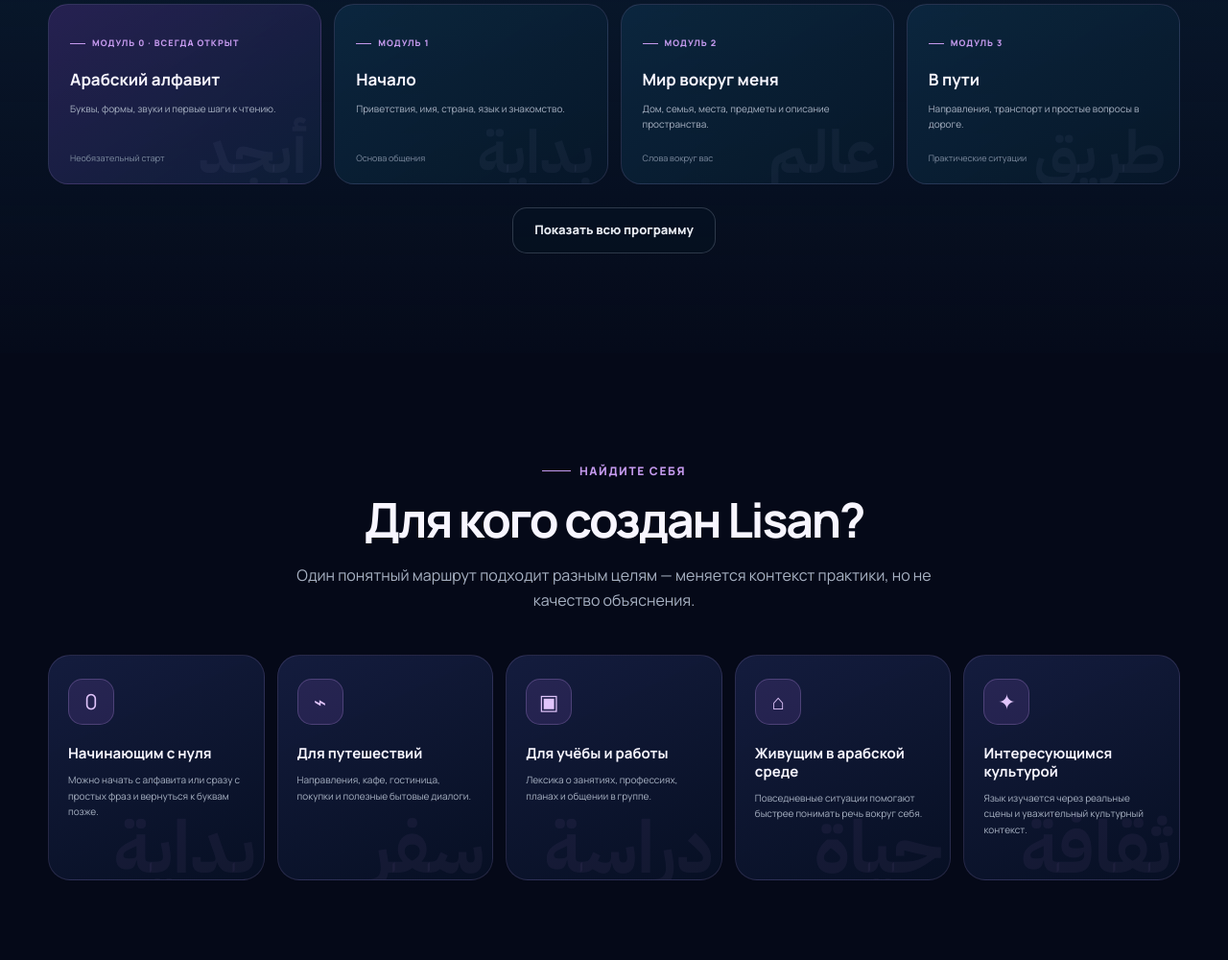
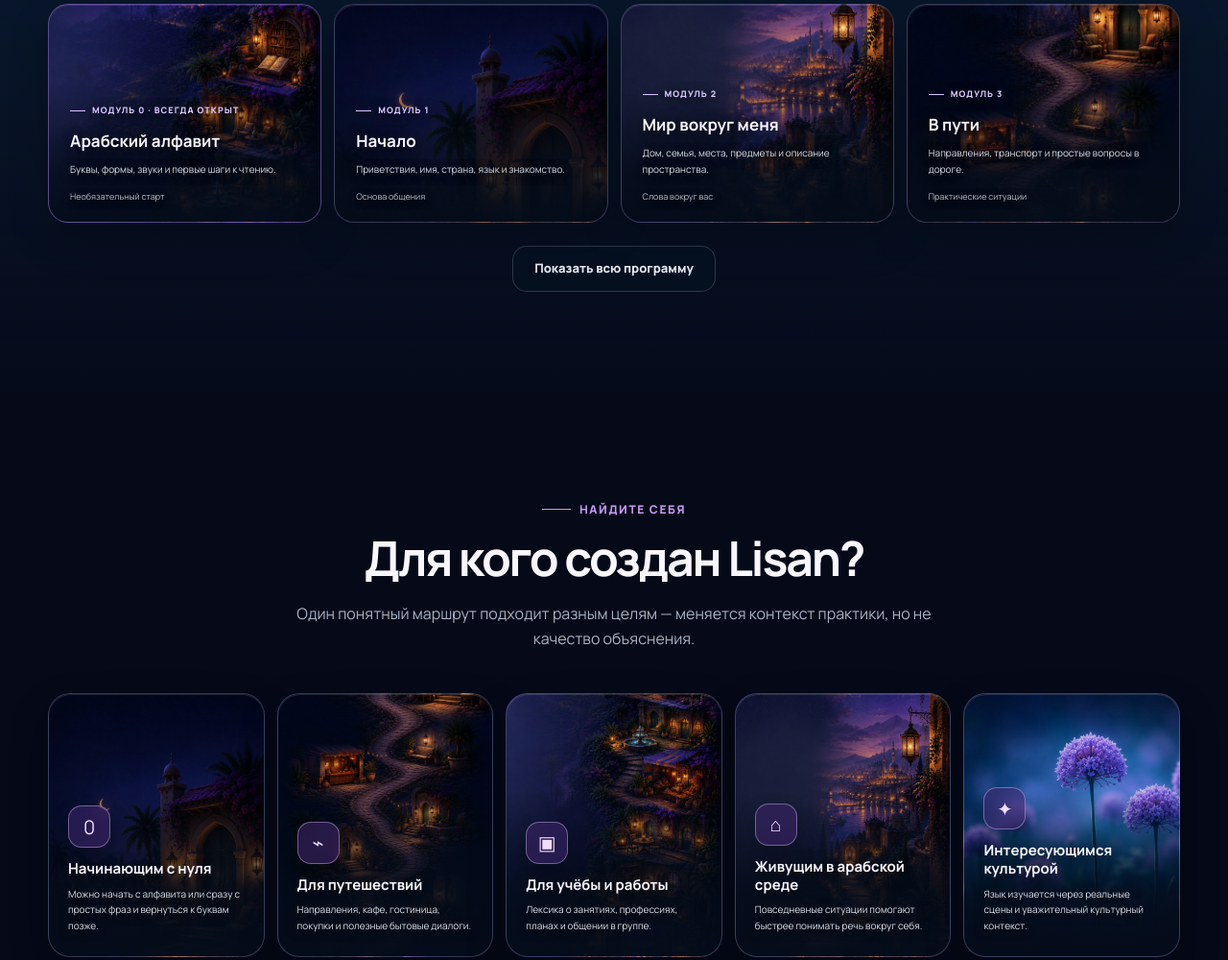
Before and after one commit to ayhamrabea/lisan-landingPgae, a plain HTML site: page index.html in a window 1280 px wide. Shown: the part 6574-7574 px from the top of the page at 96% size. Drawn offline with Linux system fonts and the light colour scheme.

Commit message:
Add vivid Lisan scenes to cards

```diff
--- a/index.html
+++ b/index.html
@@ -323,25 +323,27 @@
 
     .curriculum { overflow: hidden; background: linear-gradient(180deg, rgba(13,39,64,.06), rgba(13,39,64,.46), rgba(13,39,64,.06)); }
     .module-grid { display: grid; grid-template-columns: repeat(4, 1fr); gap: 13px; }
-    .module-card { position: relative; min-height: 188px; padding: 22px; overflow: hidden; border: 1px solid var(--line); border-radius: 21px; background: linear-gradient(145deg, rgba(13,42,66,.85), rgba(7,24,42,.92)); transition: transform .23s, border-color .23s; }
-    .module-card:hover { transform: translateY(-5px); border-color: var(--line-strong); }
-    .module-card::after { content: attr(data-ar); position: absolute; right: 14px; bottom: -15px; color: rgba(181,175,232,.055); font: 700 62px "IBM Plex Sans Arabic", sans-serif; }
-    .module-card.optional { background: linear-gradient(145deg, rgba(51,38,98,.72), rgba(13,31,56,.92)); }
-    .module-number { display: inline-flex; align-items: center; gap: 7px; color: var(--accent-soft); font-size: 9px; font-weight: 800; letter-spacing: .12em; text-transform: uppercase; }
+    .module-card { position: relative; isolation: isolate; min-height: 228px; display: grid; align-content: end; padding: 22px 22px 47px; overflow: hidden; border: 1px solid rgba(181,175,232,.28); border-radius: 21px; background-color: #07182a; background-image: linear-gradient(180deg, rgba(4,12,26,.03) 0%, rgba(4,12,26,.12) 38%, rgba(4,12,26,.86) 77%, rgba(4,12,26,.98) 100%), var(--card-bg); background-position: center, var(--card-pos, center); background-size: cover, cover; background-repeat: no-repeat; box-shadow: 0 18px 42px rgba(0,0,0,.24); transition: transform .23s, border-color .23s, box-shadow .23s; }
+    .module-card:hover { transform: translateY(-5px); border-color: rgba(197,154,238,.58); box-shadow: 0 23px 52px rgba(0,0,0,.34); }
+    .module-card::before { content: ""; position: absolute; z-index: 0; inset: 0; pointer-events: none; border-radius: inherit; box-shadow: inset 0 1px rgba(255,255,255,.12); }
+    .module-card::after { display: none; }
+    .module-card.optional { border-color: rgba(172,130,236,.48); }
+    .module-number { position: relative; z-index: 1; display: inline-flex; align-items: center; gap: 7px; color: #dbc6ff; font-size: 9px; font-weight: 800; letter-spacing: .12em; text-shadow: 0 2px 12px rgba(0,0,0,.9); text-transform: uppercase; }
     .module-number::before { content: ""; width: 16px; height: 1px; background: currentColor; }
-    .module-card h3 { position: relative; z-index: 1; margin: 15px 0 0; font-size: 17px; }
-    .module-card p { position: relative; z-index: 1; margin: 8px 0 0; color: var(--muted); font-size: 10px; }
-    .module-meta { position: absolute; z-index: 2; left: 22px; bottom: 18px; color: #7f8da1; font-size: 9px; }
+    .module-card h3 { position: relative; z-index: 1; margin: 10px 0 0; font-size: 17px; text-shadow: 0 3px 16px rgba(0,0,0,.95); }
+    .module-card p { position: relative; z-index: 1; margin: 7px 0 0; color: #d9dfe9; font-size: 10px; text-shadow: 0 2px 12px rgba(0,0,0,.95); }
+    .module-meta { position: absolute; z-index: 2; left: 22px; bottom: 18px; color: #b7c1cf; font-size: 9px; text-shadow: 0 2px 10px rgba(0,0,0,.95); }
     .module-card.is-collapsed { display: none; }
     .program-actions { display: flex; justify-content: center; margin-top: 24px; }
 
     .audience-grid { display: grid; grid-template-columns: repeat(5, 1fr); gap: 13px; }
-    .audience-card { position: relative; min-height: 235px; padding: 24px 20px; overflow: hidden; border: 1px solid var(--line); border-radius: 23px; background: linear-gradient(155deg, rgba(22,31,66,.9), rgba(7,16,36,.96)); transition: transform .23s, border-color .23s; }
-    .audience-card:hover { transform: translateY(-5px); border-color: var(--line-strong); }
-    .audience-card::after { content: attr(data-ar); position: absolute; right: 8px; bottom: -25px; color: rgba(197,154,238,.06); font: 700 76px "IBM Plex Sans Arabic", sans-serif; }
-    .audience-icon { position: relative; z-index: 1; display: grid; place-items: center; width: 48px; height: 48px; color: #e1c5fb; border: 1px solid rgba(197,154,238,.25); border-radius: 15px; background: rgba(162,100,223,.14); font-size: 22px; }
-    .audience-card h3 { position: relative; z-index: 1; margin: 21px 0 0; font-size: 15px; line-height: 1.25; }
-    .audience-card p { position: relative; z-index: 1; margin: 9px 0 0; color: var(--muted); font-size: 10px; }
+    .audience-card { position: relative; isolation: isolate; min-height: 275px; display: flex; flex-direction: column; justify-content: flex-end; padding: 24px 20px; overflow: hidden; border: 1px solid rgba(181,175,232,.28); border-radius: 23px; background-color: #07182a; background-image: linear-gradient(180deg, rgba(4,12,26,.02) 0%, rgba(4,12,26,.1) 37%, rgba(4,12,26,.88) 76%, rgba(4,12,26,.99) 100%), var(--card-bg); background-position: center, var(--card-pos, center); background-size: cover, cover; background-repeat: no-repeat; box-shadow: 0 18px 42px rgba(0,0,0,.24); transition: transform .23s, border-color .23s, box-shadow .23s; }
+    .audience-card:hover { transform: translateY(-5px); border-color: rgba(197,154,238,.58); box-shadow: 0 23px 52px rgba(0,0,0,.34); }
+    .audience-card::before { content: ""; position: absolute; z-index: 0; inset: 0; pointer-events: none; border-radius: inherit; box-shadow: inset 0 1px rgba(255,255,255,.12); }
+    .audience-card::after { display: none; }
+    .audience-icon { position: relative; z-index: 1; display: grid; place-items: center; width: 44px; height: 44px; color: #f0ddff; border: 1px solid rgba(223,192,248,.42); border-radius: 14px; background: rgba(63,38,107,.56); box-shadow: 0 8px 20px rgba(0,0,0,.24); backdrop-filter: blur(8px); font-size: 20px; }
+    .audience-card h3 { position: relative; z-index: 1; margin: 13px 0 0; font-size: 15px; line-height: 1.25; text-shadow: 0 3px 16px rgba(0,0,0,.95); }
+    .audience-card p { position: relative; z-index: 1; margin: 8px 0 0; color: #dbe1eb; font-size: 10px; text-shadow: 0 2px 12px rgba(0,0,0,.95); }
 
     .guides-layout { display: grid; grid-template-columns: 1fr .9fr; align-items: center; gap: 70px; }
     .guides-copy h2 { margin: 14px 0 0; font-size: clamp(34px, 4vw, 50px); line-height: 1.08; letter-spacing: -.045em; }
@@ -540,7 +542,7 @@
       .pdf-badge { right: -5px; top: 2%; }
       .pdf-copy > p, .pdf-note { font-size: 13px; line-height: 1.6; }
       .module-grid { width: calc(100% + 16px); display: flex; gap: 11px; overflow-x: auto; margin-right: -16px; padding: 4px 16px 16px 0; scroll-snap-type: x mandatory; scrollbar-width: none; }
-      .module-card { flex: 0 0 min(82vw, 320px); min-height: 176px; scroll-snap-align: start; }
+      .module-card { flex: 0 0 min(82vw, 320px); min-height: 250px; scroll-snap-align: start; }
       .module-card p { font-size: 13px; line-height: 1.5; }
       .module-meta { font-size: 11px; }
       .guides-visual { min-height: 370px; }
@@ -549,7 +551,7 @@
       .guide-label { display: none; }
       .guide-points { grid-template-columns: 1fr; }
       .audience-grid { width: calc(100% + 16px); display: flex; gap: 11px; overflow-x: auto; margin-right: -16px; padding: 4px 16px 16px 0; scroll-snap-type: x mandatory; scrollbar-width: none; }
-      .audience-card { flex: 0 0 min(82vw, 310px); min-height: 170px; padding: 20px; scroll-snap-align: start; }
+      .audience-card { flex: 0 0 min(82vw, 310px); min-height: 285px; padding: 20px; scroll-snap-align: start; }
       .audience-card h3 { margin-top: 16px; font-size: 17px; }
       .audience-card p { font-size: 13px; line-height: 1.5; }
       .motivation-panel { padding: 28px 20px; }
@@ -753,14 +755,14 @@
           <p>Уровень A1 разбит на понятные тематические блоки. Необязательный модуль алфавита всегда открыт, а основной путь постепенно добавляет лексику, грамматику и реальные ситуации.</p>
         </div>
         <div class="module-grid">
-          <article class="module-card optional reveal" data-ar="أبجد"><span class="module-number">Модуль 0 · всегда открыт</span><h3>Арабский алфавит</h3><p>Буквы, формы, звуки и первые шаги к чтению.</p><span class="module-meta">Необязательный старт</span></article>
-          <article class="module-card reveal" data-ar="بداية"><span class="module-number">Модуль 1</span><h3>Начало</h3><p>Приветствия, имя, страна, язык и знакомство.</p><span class="module-meta">Основа общения</span></article>
-          <article class="module-card reveal" data-ar="عالم"><span class="module-number">Модуль 2</span><h3>Мир вокруг меня</h3><p>Дом, семья, места, предметы и описание пространства.</p><span class="module-meta">Слова вокруг вас</span></article>
-          <article class="module-card reveal" data-ar="طريق"><span class="module-number">Модуль 3</span><h3>В пути</h3><p>Направления, транспорт и простые вопросы в дороге.</p><span class="module-meta">Практические ситуации</span></article>
-          <article class="module-card reveal is-collapsed" data-ar="يومي"><span class="module-number">Модуль 4</span><h3>Повседневная жизнь</h3><p>Распорядок, время, еда и привычные действия.</p><span class="module-meta">Каждый день</span></article>
-          <article class="module-card reveal is-collapsed" data-ar="دراسة"><span class="module-number">Модуль 5</span><h3>Учёба и работа</h3><p>Профессии, занятия, планы и общение в группе.</p><span class="module-meta">Учимся говорить о себе</span></article>
-          <article class="module-card reveal is-collapsed" data-ar="سفر"><span class="module-number">Модуль 6</span><h3>Путешествия и ситуации</h3><p>Покупки, кафе, гостиница и полезные диалоги.</p><span class="module-meta">Арабский в действии</span></article>
-          <article class="module-card reveal is-collapsed" data-ar="A1"><span class="module-number">Финал уровня</span><h3>Итоговая проверка</h3><p>Собираем навыки вместе и видим, что уже получается.</p><span class="module-meta">Ваш результат A1</span></article>
+          <article class="module-card optional reveal" data-ar="أبجد" style="--card-bg:url('img/card-scenes/learning-city.jpg');--card-pos:72% 20%;"><span class="module-number">Модуль 0 · всегда открыт</span><h3>Арабский алфавит</h3><p>Буквы, формы, звуки и первые шаги к чтению.</p><span class="module-meta">Необязательный старт</span></article>
+          <article class="module-card reveal" data-ar="بداية" style="--card-bg:url('img/card-scenes/first-door.jpg');--card-pos:70% 31%;"><span class="module-number">Модуль 1</span><h3>Начало</h3><p>Приветствия, имя, страна, язык и знакомство.</p><span class="module-meta">Основа общения</span></article>
+          <article class="module-card reveal" data-ar="عالم" style="--card-bg:url('img/card-scenes/arabic-home.jpg');--card-pos:72% 42%;"><span class="module-number">Модуль 2</span><h3>Мир вокруг меня</h3><p>Дом, семья, места, предметы и описание пространства.</p><span class="module-meta">Слова вокруг вас</span></article>
+          <article class="module-card reveal" data-ar="طريق" style="--card-bg:url('img/card-scenes/learning-path.jpg');--card-pos:58% 22%;"><span class="module-number">Модуль 3</span><h3>В пути</h3><p>Направления, транспорт и простые вопросы в дороге.</p><span class="module-meta">Практические ситуации</span></article>
+          <article class="module-card reveal is-collapsed" data-ar="يومي" style="--card-bg:url('img/card-scenes/lisan-flowers.jpg');--card-pos:62% 52%;"><span class="module-number">Модуль 4</span><h3>Повседневная жизнь</h3><p>Распорядок, время, еда и привычные действия.</p><span class="module-meta">Каждый день</span></article>
+          <article class="module-card reveal is-collapsed" data-ar="دراسة" style="--card-bg:url('img/card-scenes/learning-city.jpg');--card-pos:80% 81%;"><span class="module-number">Модуль 5</span><h3>Учёба и работа</h3><p>Профессии, занятия, планы и общение в группе.</p><span class="module-meta">Учимся говорить о себе</span></article>
+          <article class="module-card reveal is-collapsed" data-ar="سفر" style="--card-bg:url('img/card-scenes/desert-journey.jpg');--card-pos:50% 48%;"><span class="module-number">Модуль 6</span><h3>Путешествия и ситуации</h3><p>Покупки, кафе, гостиница и полезные диалоги.</p><span class="module-meta">Арабский в действии</span></article>
+          <article class="module-card reveal is-collapsed" data-ar="A1" style="--card-bg:url('img/card-scenes/night-valley.jpg');--card-pos:50% 57%;"><span class="module-number">Финал уровня</span><h3>Итоговая проверка</h3><p>Собираем навыки вместе и видим, что уже получается.</p><span class="module-meta">Ваш результат A1</span></article>
         </div>
         <p class="swipe-hint">Листайте модули в сторону</p>
         <div class="program-actions reveal"><button class="button button-ghost" id="programToggle" type="button" aria-expanded="false">Показать всю программу</button></div>
@@ -771,11 +773,11 @@
       <div class="wrap">
         <div class="section-head center reveal"><span class="kicker">Найдите себя</span><h2>Для кого создан Lisan?</h2><p>Один понятный маршрут подходит разным целям — меняется контекст практики, но не качество объяснения.</p></div>
         <div class="audience-grid">
-          <article class="audience-card reveal" data-ar="بداية"><span class="audience-icon">0</span><h3>Начинающим с нуля</h3><p>Можно начать с алфавита или сразу с простых фраз и вернуться к буквам позже.</p></article>
-          <article class="audience-card reveal" data-ar="سفر"><span class="audience-icon">⌁</span><h3>Для путешествий</h3><p>Направления, кафе, гостиница, покупки и полезные бытовые диалоги.</p></article>
-          <article class="audience-card reveal" data-ar="دراسة"><span class="audience-icon">▣</span><h3>Для учёбы и работы</h3><p>Лексика о занятиях, профессиях, планах и общении в группе.</p></article>
-          <article class="audience-card reveal" data-ar="حياة"><span class="audience-icon">⌂</span><h3>Живущим в арабской среде</h3><p>Повседневные ситуации помогают быстрее понимать речь вокруг себя.</p></article>
-          <article class="audience-card reveal" data-ar="ثقافة"><span class="audience-icon">✦</span><h3>Интересующимся культурой</h3><p>Язык изучается через реальные сцены и уважительный культурный контекст.</p></article>
+          <article class="audience-card reveal" data-ar="بداية" style="--card-bg:url('img/card-scenes/first-door.jpg');--card-pos:70% 27%;"><span class="audience-icon">0</span><h3>Начинающим с нуля</h3><p>Можно начать с алфавита или сразу с простых фраз и вернуться к буквам позже.</p></article>
+          <article class="audience-card reveal" data-ar="سفر" style="--card-bg:url('img/card-scenes/learning-path.jpg');--card-pos:58% 49%;"><span class="audience-icon">⌁</span><h3>Для путешествий</h3><p>Направления, кафе, гостиница, покупки и полезные бытовые диалоги.</p></article>
+          <article class="audience-card reveal" data-ar="دراسة" style="--card-bg:url('img/card-scenes/learning-city.jpg');--card-pos:78% 82%;"><span class="audience-icon">▣</span><h3>Для учёбы и работы</h3><p>Лексика о занятиях, профессиях, планах и общении в группе.</p></article>
+          <article class="audience-card reveal" data-ar="حياة" style="--card-bg:url('img/card-scenes/arabic-home.jpg');--card-pos:72% 44%;"><span class="audience-icon">⌂</span><h3>Живущим в арабской среде</h3><p>Повседневные ситуации помогают быстрее понимать речь вокруг себя.</p></article>
+          <article class="audience-card reveal" data-ar="ثقافة" style="--card-bg:url('img/card-scenes/lisan-flowers.jpg');--card-pos:64% 50%;"><span class="audience-icon">✦</span><h3>Интересующимся культурой</h3><p>Язык изучается через реальные сцены и уважительный культурный контекст.</p></article>
         </div>
         <p class="swipe-hint">Листайте карточки в сторону</p>
       </div>
```
Also changed, not shown: img/card-scenes/arabic-home.jpg (added), img/card-scenes/desert-journey.jpg (added), img/card-scenes/first-door.jpg (added), img/card-scenes/learning-city.jpg (added), img/card-scenes/learning-path.jpg (added), img/card-scenes/lisan-flowers.jpg (added), img/card-scenes/night-valley.jpg (added).
